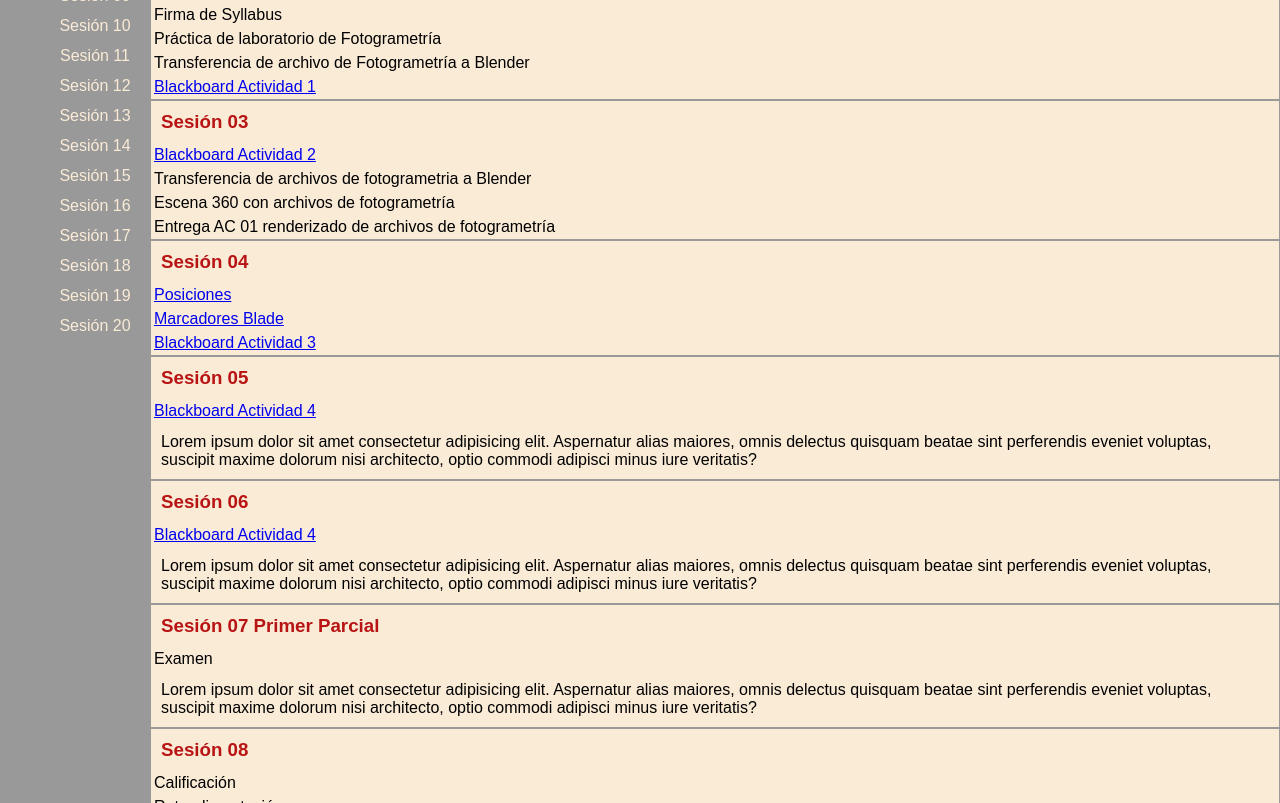
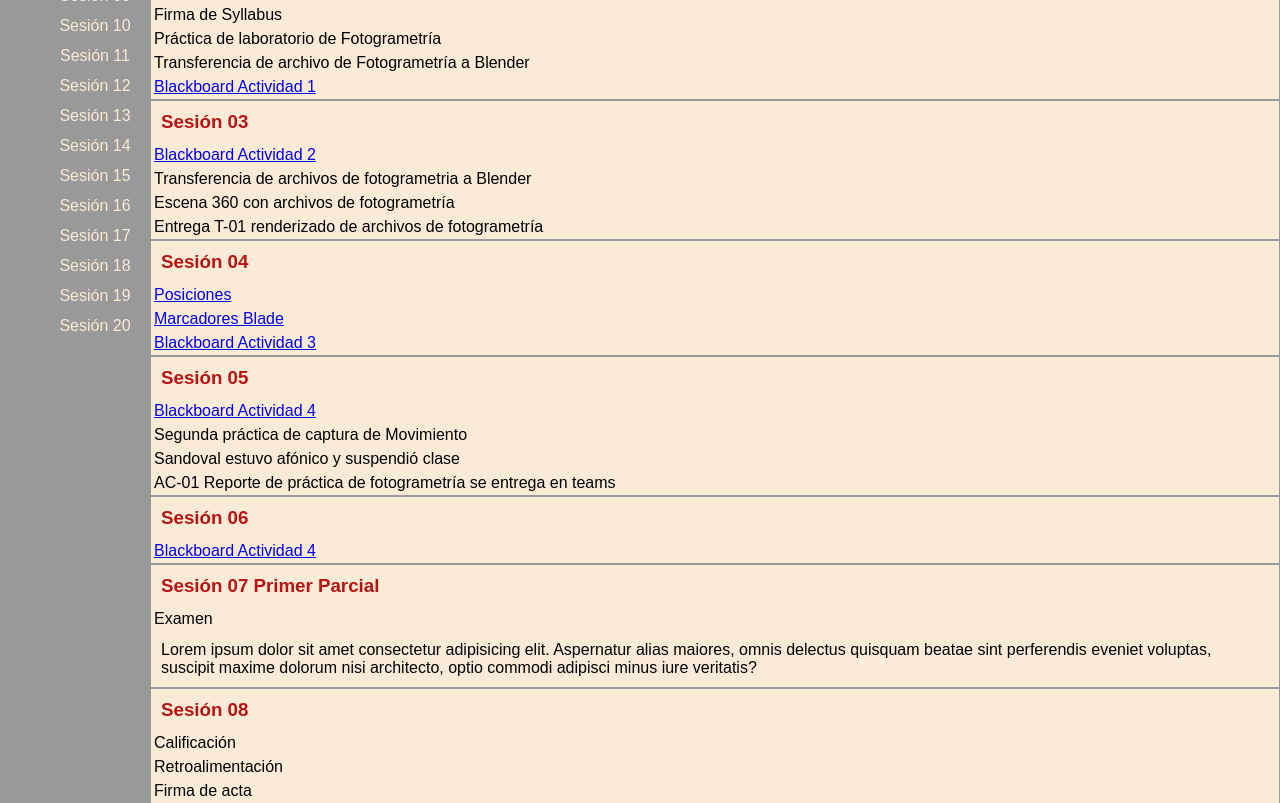
Before and after one commit to beztao01/mo-cap, a plain HTML site: page index.html in a window 1280 px wide. Shown: the part 459-1262 px from the top of the page. Drawn offline with Linux system fonts and the light colour scheme.

Commit message:
sesion 05

```diff
--- a/index.html
+++ b/index.html
@@ -68,7 +68,7 @@
                         <li><a href="https://uvmonline.blackboard.com/webapps/login/">Blackboard Actividad 2  </a></li>
                         <li>Transferencia de archivos de fotogrametria a Blender</li>
                         <li>Escena 360 con archivos de fotogrametría</li>
-                        <li>Entrega AC 01 renderizado de archivos de fotogrametría</li>
+                        <li>Entrega T-01 renderizado de archivos de fotogrametría</li>
                     </ul>
                 </section>
                 <section>
@@ -83,15 +83,16 @@
                     <h3>Sesión 05</h3>
                     <ul>
                         <li><a href="https://uvmonline.blackboard.com/webapps/login/">Blackboard Actividad 4</a></li>
+                        <li>Segunda práctica de captura de Movimiento </li>
+                        <li>Sandoval estuvo afónico y suspendió clase</li>
+                        <li>AC-01 Reporte de práctica de fotogrametría se entrega en teams</li>
                     </ul>
-                    <p>Lorem ipsum dolor sit amet consectetur adipisicing elit. Aspernatur alias maiores, omnis delectus quisquam beatae sint perferendis eveniet voluptas, suscipit maxime dolorum nisi architecto, optio commodi adipisci minus iure veritatis?</p>
                 </section>
                 <section>
                     <h3>Sesión 06</h3>
                     <ul>
                         <li><a href="https://uvmonline.blackboard.com/webapps/login/">Blackboard Actividad 4</a></li>
                     </ul>
-                    <p>Lorem ipsum dolor sit amet consectetur adipisicing elit. Aspernatur alias maiores, omnis delectus quisquam beatae sint perferendis eveniet voluptas, suscipit maxime dolorum nisi architecto, optio commodi adipisci minus iure veritatis?</p>
                 </section>
                 <section>
                     <h3>Sesión 07 Primer Parcial</h3>
```
